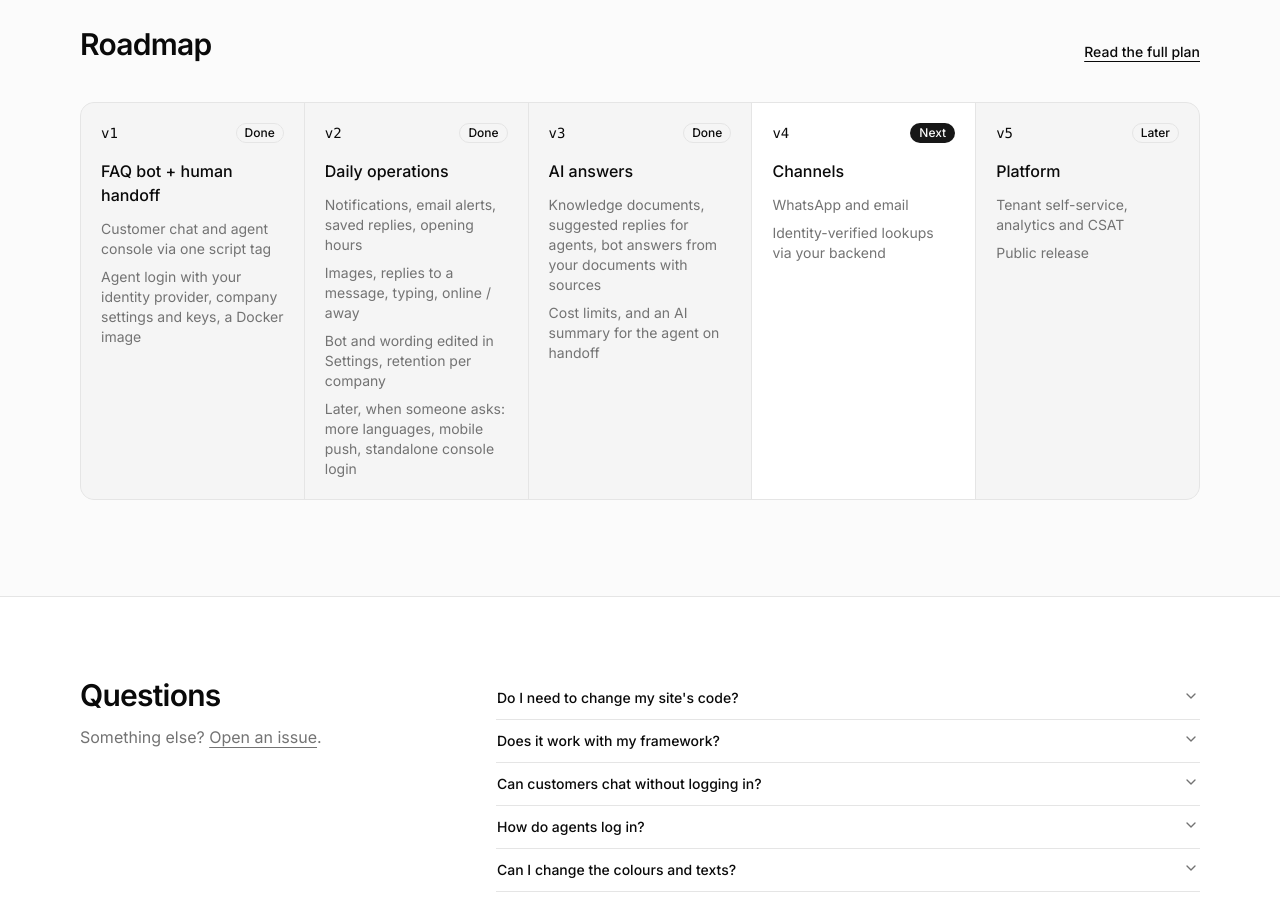
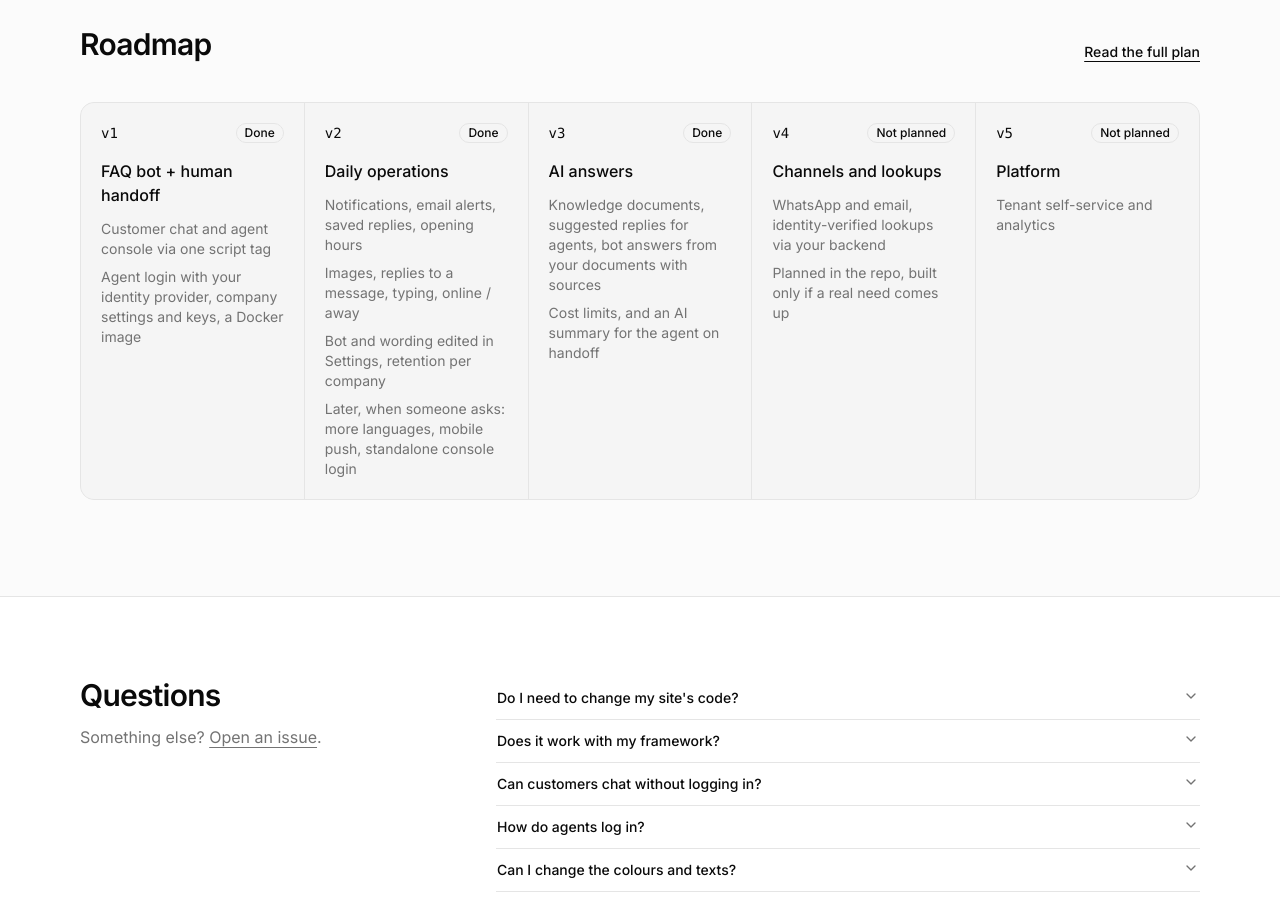
Before and after one commit to mesubash/quokra-playground, a React (Vite) app: page / in a window 1280 px wide. Shown: the part 6560-7460 px from the top of the page. Built offline with nearby package versions, Linux system fonts and the light colour scheme; no server answers; what oidc-client-ts would draw is missing.

Commit message:
docs: Quokra is feature-complete; v4 and v5 not planned

```diff
--- a/src/app/landing/page.tsx
+++ b/src/app/landing/page.tsx
@@ -126,15 +126,18 @@ const roadmap = [
   },
   {
     version: "v4",
-    title: "Channels",
-    status: "Next",
-    items: ["WhatsApp and email", "Identity-verified lookups via your backend"],
+    title: "Channels and lookups",
+    status: "Not planned",
+    items: [
+      "WhatsApp and email, identity-verified lookups via your backend",
+      "Planned in the repo, built only if a real need comes up",
+    ],
   },
   {
     version: "v5",
     title: "Platform",
-    status: "Later",
-    items: ["Tenant self-service, analytics and CSAT", "Public release"],
+    status: "Not planned",
+    items: ["Tenant self-service and analytics"],
   },
 ]
 
```
Also changed, not shown: 1 other file (tests, documents, lock files or other folders).
